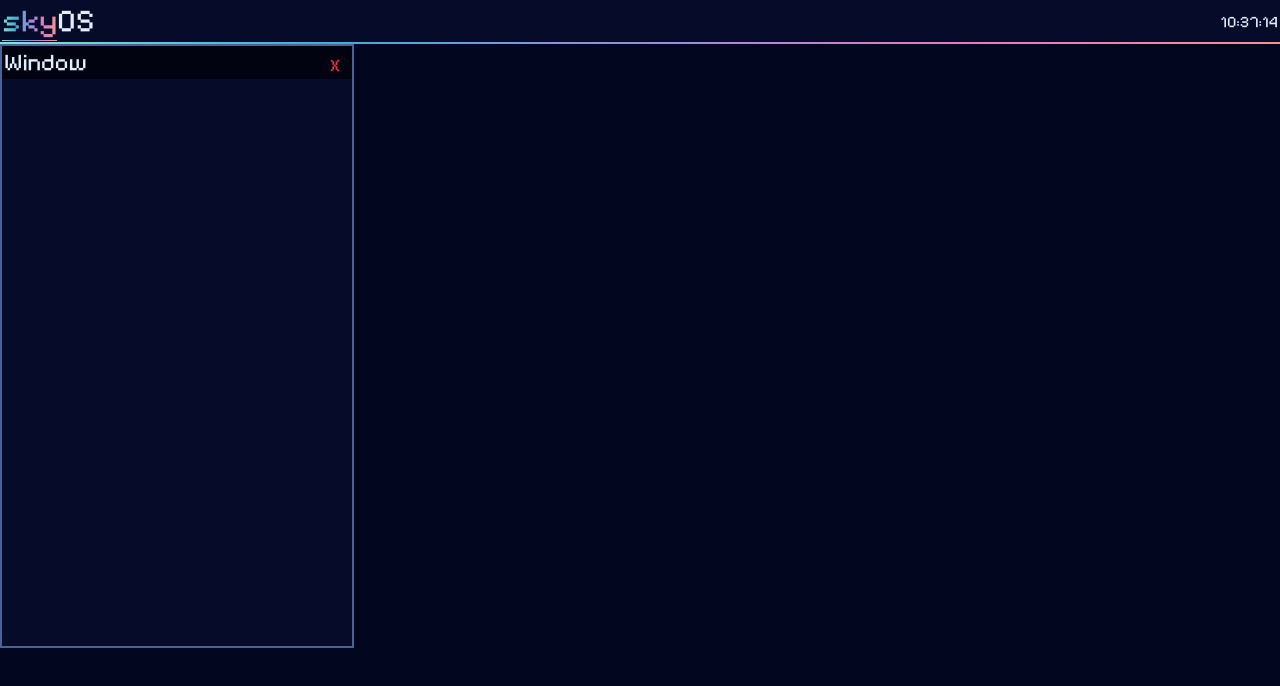
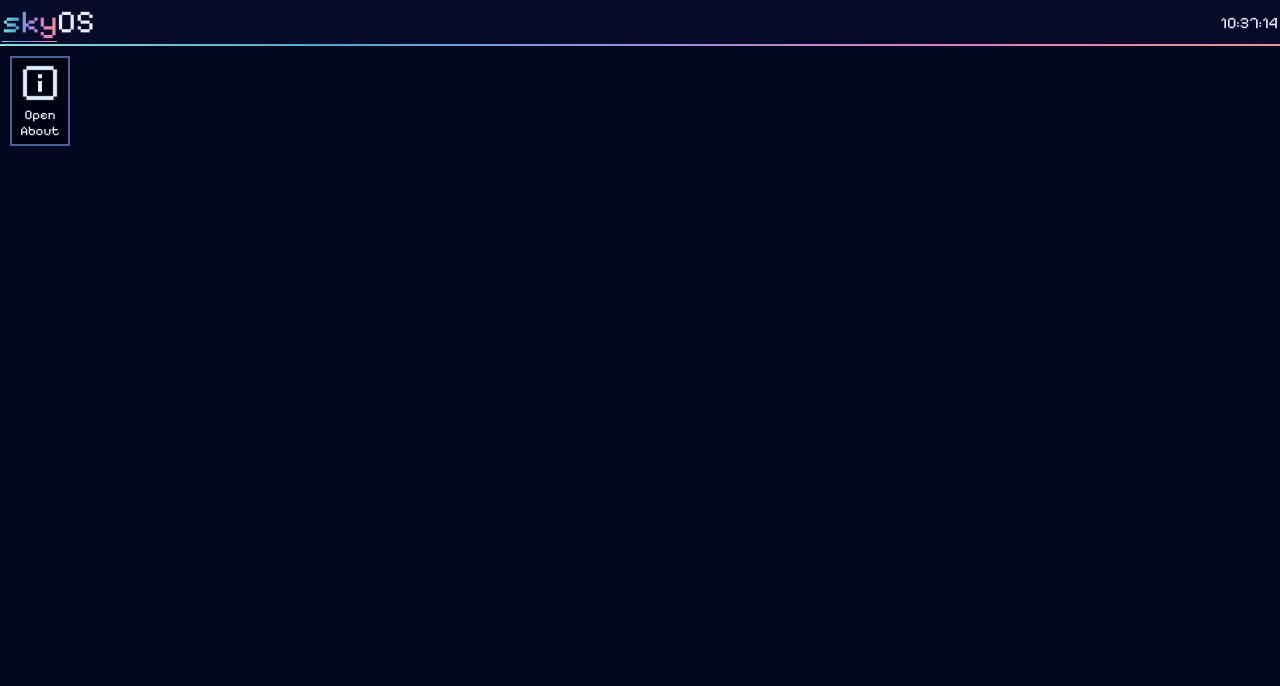
Before and after one commit to FonixPython/skyOS, a React (Vite) app: page / in a window 1280 px wide. Shown: the top 686 px of the page. Built offline with nearby package versions, Linux system fonts and the light colour scheme.

Commit message:
Added about app

```diff
--- /dev/null
+++ b/src/Apps/About/About.css
@@ -0,0 +1,38 @@
+.aboutApp {
+    display: flex;
+    flex-direction: column;
+    align-items: center;
+}
+
+.aboutApp .logo {
+    font-size: 5rem;
+    user-select: none;
+}
+
+.aboutApp p {
+    margin-top: 20px;
+    width: 80%;
+    text-align: center;
+}
+
+.aboutApp a {
+    margin: 20px;
+    text-decoration: none;
+    color: var(--text);
+    user-select: none;
+}
+
+.aboutApp a div {
+    height: 2rem;
+    width: 15rem;
+    background-color: var(--bg-dark);
+    border: 3px ridge var(--highlight);
+    text-align: center;
+    transition: 0.2s;
+}
+
+.aboutApp a div:hover {
+    scale: 1.1;
+    transition: 0.2s;
+    border-image: var(--highlight-gradient) 1;
+}
--- /dev/null
+++ b/src/Apps/About/About.tsx
@@ -0,0 +1,15 @@
+import "./About.css"
+
+export function AboutApp() {
+    return (
+        <div className="app aboutApp">
+            <p className="logo"><span className="highlighted">sky</span>Os</p>
+            <p>A WebOS written in <span style={{ color: "#61DBFB" }}>React</span> with a sort of pixelart style!</p>
+            <a href="https://github.com/FonixPython/skyOS">
+                <div>
+                    Source code on GitHub
+                </div>
+            </a>
+        </div>
+    )
+}
--- a/src/Os.jsx
+++ b/src/Os.jsx
@@ -1,15 +1,37 @@
 import Bar from "./modules/Bar/Bar"
 import { Window } from "./modules/Window/Window"
+import { AboutApp } from "./Apps/About/About"
 import { useState } from "react"
 
 export default function Os() {
-    const [windows,setWindows] = useState([])
+    const [windows, setWindows] = useState([])
+
+    const handleRemoveWindow = (i) => {
+        setWindows(items => items.filter((_, index) => index !== i));
+        console.log(windows)
+    }
+
+    function returnOpenedApp(key, title) {
+        console.log(windows)
+        switch (title) {
+            case "About":
+                return (<Window title={title} onClose={(i) => { handleRemoveWindow(i) }} index={key} dimensions={{ x: 350, y: 400 }}><AboutApp /></Window>)
+            default:
+                return (<Window title={title} onClose={(i) => { handleRemoveWindow(i) }} index={key} dimensions={{ x: 350, y: 500 }}></Window>)
+        }
+    }
 
     return (
-        <>
+        <main>
             <Bar></Bar>
+            <div className="desktop">
+                <button onClick={() => { setWindows(prev => ([...prev, "About"])) }} className="openButton">
+                    <img src="/info.webp" alt="info icon" />
+                    <p>Open About</p>
+                </button>
 
-            <Window></Window>
-        </>
+                {windows.map((type, index) => returnOpenedApp(index, type))}
+            </div>
+        </main>
     )
 }
--- a/src/main.css
+++ b/src/main.css
@@ -30,3 +30,47 @@ body {
     border-style: solid;
     border-image: var(--highlight-gradient) 1;
 }
+
+body {
+    display: flex;
+    flex-direction: column;
+}
+
+.desktop {
+    position: fixed;
+    height: 100vh;
+    width: 100vw;
+}
+
+.app {
+    width: 100%;
+    height: 100%;
+}
+
+.openButton {
+    margin: 10px;
+    padding: 5px;
+    width: 60px;
+    height: 90px;
+    background-color: var(--bg-dark);
+    border: 2px solid var(--highlight);
+    color: var(--text);
+    transition: 0.2s;
+}
+
+.openButton:hover {
+    border-image: var(--highlight-gradient) 1;
+    scale: 1.1;
+    transition: 0.2s;
+}
+
+.openButton:active {
+    background: var(--highlight-gradient);
+    scale: 1.2;
+    transition: 0.1s;
+}
+
+.openButton img {
+    width: 40px;
+    height: auto;
+}
--- a/src/modules/Bar/Bar.css
+++ b/src/modules/Bar/Bar.css
@@ -10,6 +10,7 @@
     border-style: solid;
     border-image: var(--highlight-gradient) 1;
     user-select: none;
+    height: 2.5rem;
 }
 
 .topBar .clock {
--- a/src/modules/Window/Window.css
+++ b/src/modules/Window/Window.css
@@ -1,7 +1,6 @@
 .window {
+    z-index: 1000;
     position: fixed;
-    height: 600px;
-    width: 350px;
     border: 2px solid var(--highlight);
     background-color: var(--bg-light);
 }
--- a/src/modules/Window/Window.tsx
+++ b/src/modules/Window/Window.tsx
@@ -5,12 +5,20 @@ import Draggable from "react-draggable"
 
 export function Window(props) {
     const nodeRef = useRef(null);
+    const [opened, setOpened] = useState(true)
+    if (opened) {
         return (
-        <Draggable nodeRef={nodeRef} handle=".handle">
-            <div className="window" ref={nodeRef} >
+            <Draggable nodeRef={nodeRef} handle=".handle" bounds="parent" defaultPosition={{ x: 200, y: 200 }}>
+                <div className="window" ref={nodeRef} style={{
+                    width: props.dimensions.x + "px",
+                    height: props.dimensions.y + "px"
+                }}>
                     <div className="handle">
                         <h2>{props.title || "Window"}</h2>
-                    <button>X</button>
+                        <button onClick={() => {
+                            setOpened(false);
+                            if (props.onClose) { props.onClose(props.index) }
+                        }}>X</button>
                     </div>
                     <div className="content">
                         {props.children}
@@ -18,4 +26,7 @@ export function Window(props) {
                 </div>
             </Draggable >
         )
+    } else {
+        return null
     }
+}
```
Also changed, not shown: public/info.webp (added), src/Apps/Calculator/Calculator.css (added), src/Apps/Calculator/Calculator.tsx (added). Lines whose indentation alone changed are shown as unchanged.
